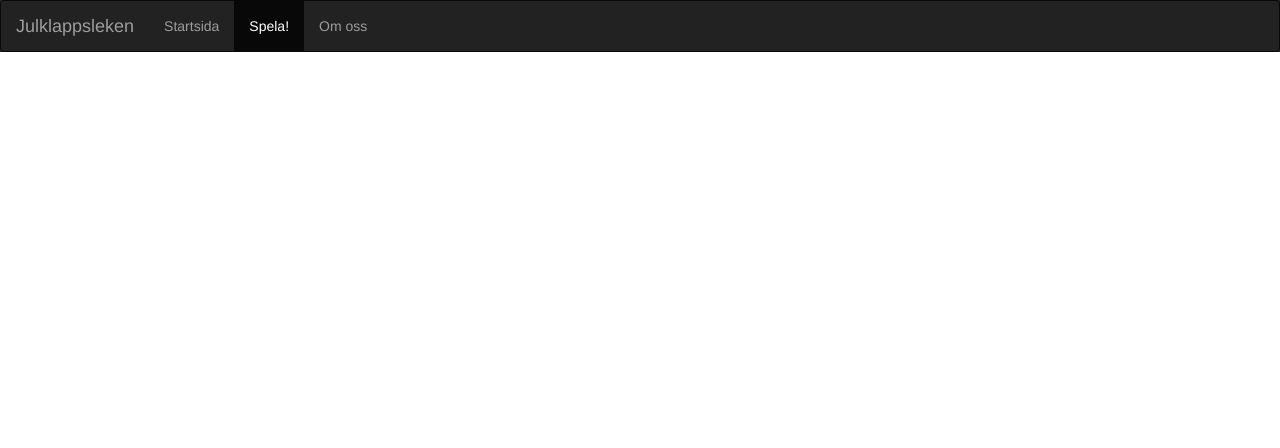
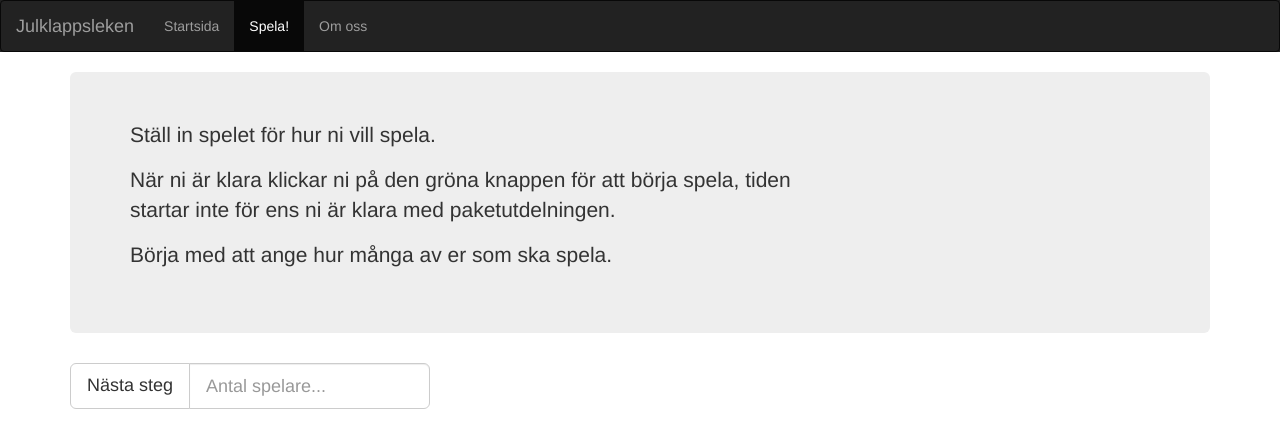
Before and after one commit to casperbjork/Julklappsleken, a plain HTML site: page public_html/pregame.html in a window 1280 px wide. Drawn offline with nearby package versions, Linux system fonts and the light colour scheme.

Commit message:
Skapade Pregame.js o en mall
Mallen för pregame.js är skapad

```diff
--- a/nbproject/private/private.xml
+++ b/nbproject/private/private.xml
@@ -4,6 +4,7 @@
     <open-files xmlns="http://www.netbeans.org/ns/projectui-open-files/2">
         <group>
             <file>file:/C:/Users/Casper/Desktop/Web%20development/Projekts/casperbjork.com/public_html/index.html</file>
+            <file>file:/C:/Users/Casper/Desktop/Web%20development/Projekts/casperbjork.com/public_html/pregamejs.js</file>
             <file>file:/C:/Users/Casper/Desktop/Web%20development/Projekts/casperbjork.com/public_html/speljs.js</file>
             <file>file:/C:/Users/Casper/Desktop/Web%20development/Projekts/casperbjork.com/public_html/omoss.html</file>
             <file>file:/C:/Users/Casper/Desktop/Web%20development/Projekts/casperbjork.com/public_html/game.html</file>
--- a/public_html/pregame.html
+++ b/public_html/pregame.html
@@ -42,5 +42,37 @@ and open the template in the editor.
              </nav>
      </header>
 
+     <div class="container">
+        <div class="jumbotron">
+                <div class="row">
+                    <div class="col-sm-8 col-xs-12">
+                        <p>Ställ in spelet för hur ni vill spela.</p>
+
+                        <p>När ni är klara klickar ni på den gröna knappen för att börja spela, tiden startar inte
+                            för ens ni är klara med paketutdelningen.</p>
+
+                        <p>Börja med att ange hur många av er som ska spela.</p>
+                    </div>
+                </div>
+            </div>
+        <div class="row">
+            <div class="col-lg-4 col-xs-12">
+                <div class="input-group input-group-lg" id="stage1pre">
+                        <span class="input-group-btn">
+                            <button class="btn btn-default" onclick="playerSetting()" type="button">Nästa steg</button>
+                        </span>
+                        <input type="text" class="form-control" placeholder="Antal spelare...">
+                    </div>
+            </div>
+        </div>
+        <div class="row">
+            <div class="col-lg-4 col-xs-12">
+                <div id="test"></div>
+            </div>
+        </div>
+    </div>
+        <script src="https://ajax.googleapis.com/ajax/libs/jquery/1.11.2/jquery.min.js"></script>
+        <script src="js/bootstrap.min.js"></script>
+        <script src="pregamejs.js"></script>
     </body>
 </html>
--- /dev/null
+++ b/public_html/pregamejs.js
@@ -0,0 +1,38 @@
+// todo  Generator för den unika spelare med "bilder" o namn...  Cookie skapare...
+
+function playerSetting(){
+
+        var well = document.createElement("div");       //skapar en div well
+        well.className = "well";
+
+            var p = document.createElement("p");                            //skapar text
+            var text = document.createTextNode("Spelarens namn :");
+            p.appendChild(text);
+            well.appendChild(p);
+
+        var inputBtnDiv = document.createElement("div");                    //skapar hela inputen
+        inputBtnDiv.className = "input-group";
+
+            var inputSpan = document.createElement("span");                 //skapar span
+            inputSpan.className = "input-group-btn";
+
+                var inputBtn = document.createElement("button");           //skapar knapppen
+                inputBtn.className = "btn";
+                inputBtn.className += " btn-default";
+                inputBtn.type = "button";
+                var inputBtnText = document.createTextNode("Ok");
+                inputBtn.appendChild(inputBtnText);
+
+            var namefield = document.createElement("input");            //skapar inputfältet
+            namefield.className = "form-control";
+            namefield.type = "text";
+            namefield.placeholder = "Ditt namn";
+
+                    inputSpan.appendChild(inputBtn);                   //sätter ihop hela inputen.
+                    inputBtnDiv.appendChild(inputSpan);
+                    inputBtnDiv.appendChild(namefield);
+            well.appendChild(inputBtnDiv);
+
+        var element = document.getElementById("test");
+        element.appendChild(well);
+}
```
